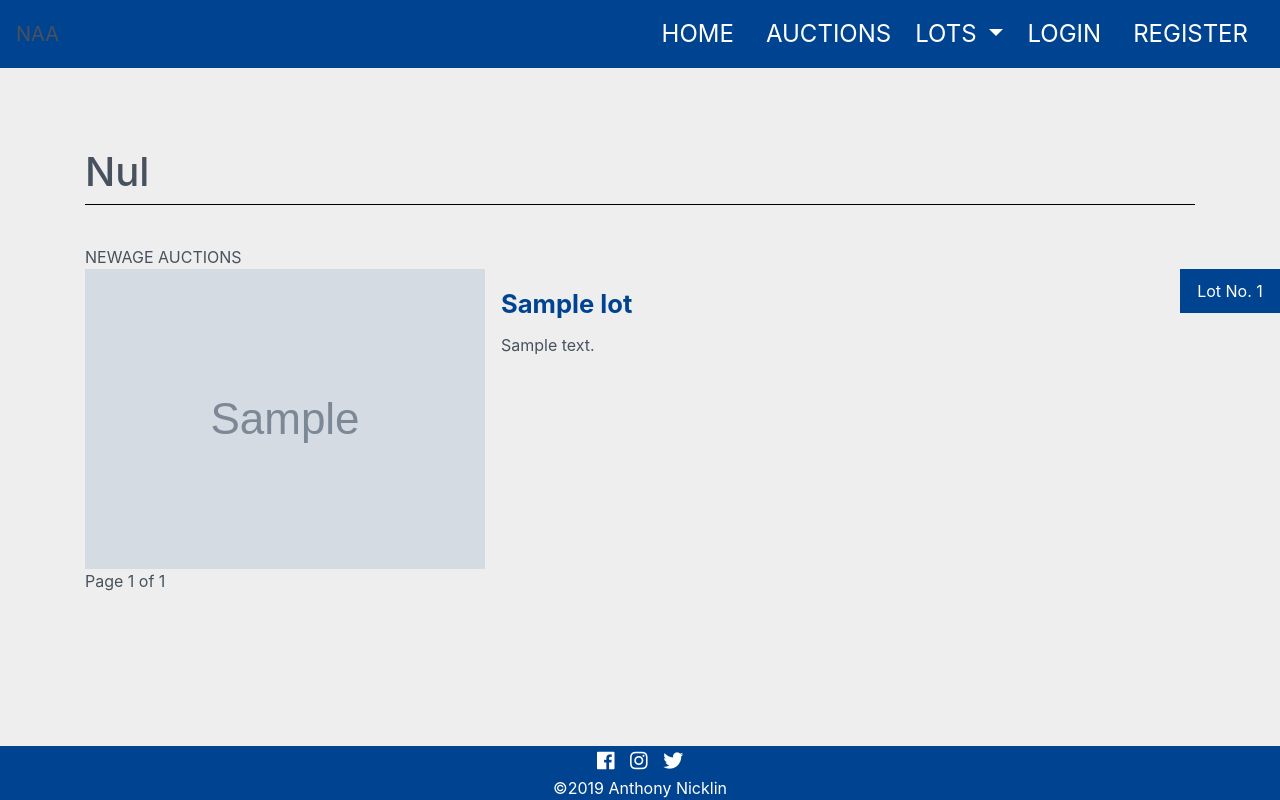
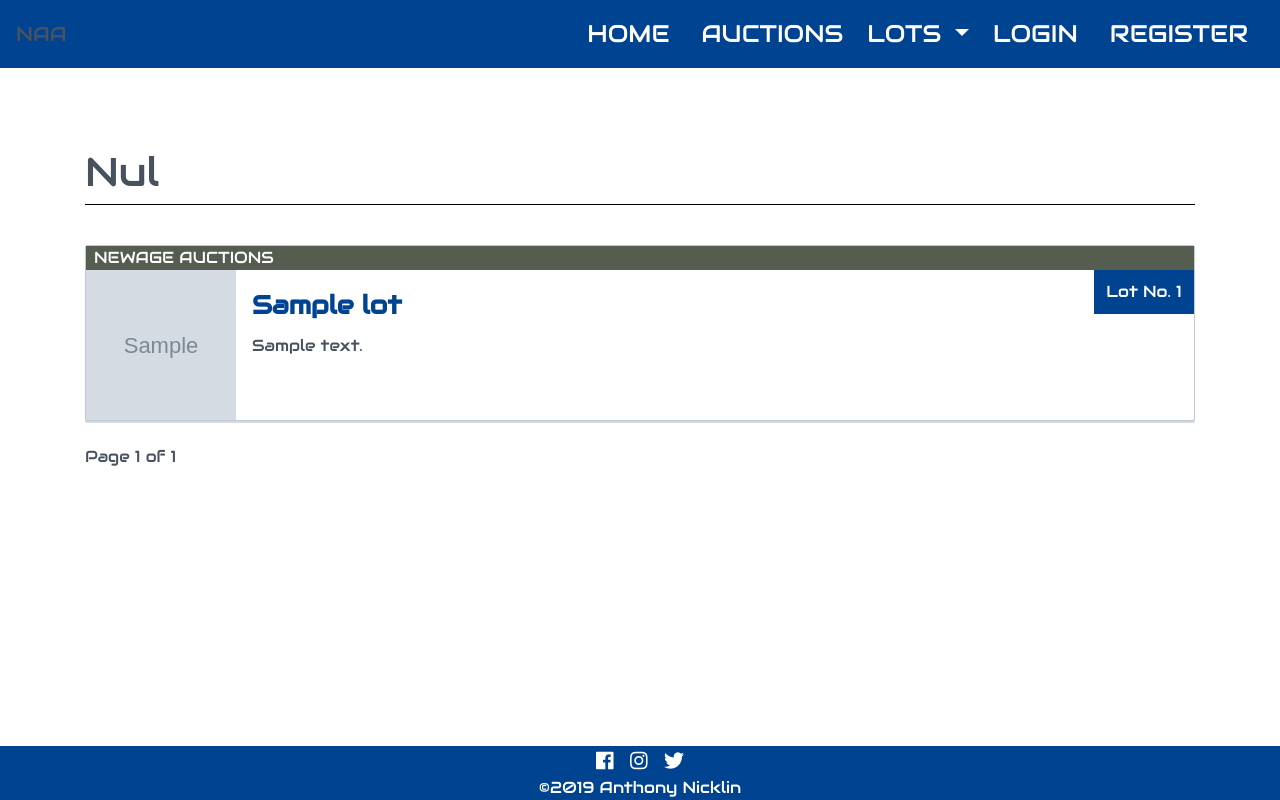
Before and after one commit to AnthonyNicklin/newage-auctions, a Django app: page /auctions/NUL in a window 1280 px wide. Run offline with Django 3.2, Linux system fonts and the light colour scheme; tables that the repository leaves empty hold one stand-in row (values such as "Sample post"); grey boxes marked "Sample" are stand-in pictures; parts of the project's set-up code (start-up, migrations or seed data) failed here and were passed over; some libraries are stand-ins or nearby versions.

Commit message:
Styling added

```diff
--- a/static/css/custom.css
+++ b/static/css/custom.css
@@ -9,8 +9,9 @@ body {
     display: flex;
     flex-direction: column;
     min-height: 100vh;
-    background-color: #eeeeee;
+    background-color: #ffffff;
     width: 100%;
+    font-family: 'Audiowide', cursive;
      }
 
  main {
@@ -28,6 +29,9 @@ body {
 a {
     text-decoration: none !important;
     color: #47525E
+}
+.b-radius-10 {
+    border-radius: 10px;
 }
 /*---------------------------------------------------------------- Navbar */
 .bg-custom {
@@ -127,8 +131,8 @@ a {
     position: relative;
     margin: 0 0 20px 0;
 }
-.number {
-    position: absolute;
+.lots-number {
+    position: relative;
     right: 0px;
 }
 .lot-number {
@@ -155,16 +159,18 @@ a {
 .lot-current-bid {
     margin-top: 1rem;
 }
+.online-lots {
+    background-color: #cc773c;
+    border-color: #cc773c;
+    color: #ffffff;
+    padding-left: 0.5rem;
+}
+.data-container-lots {
+    display: inline-block;
+    width: 100%;
+}
 
-
-/*---------------------------------------------------------------- Auction */
-.auction-event-summary {
-    border: 1px solid #bbc9d7;
-    border-radius: 2px;
-    box-shadow: 0 2px 0 rgba(0,0,0,.15);
-    margin: 1rem 0 1.5rem 0;
-    background-color: #ffffff;
-}
+/*---------------------------------------------------------------- Auctions */
 .online-auctions {
     background-color: #c23b22;
     border-color: #c23b22;
@@ -172,13 +178,22 @@ a {
     padding-left: 0.5rem;
 
 }
+
+/*---------------------------------------------------------------- Summary Cards */
+.event-summary {
+    border: 1px solid #bbc9d7;
+    border-radius: 2px;
+    box-shadow: 0 2px 0 rgba(0,0,0,.15);
+    margin: 1rem 0 1.5rem 0;
+    background-color: #ffffff;
+}
 .event-summary-body {
     display: flex;
     -ms-flex-wrap: nowrap;
     -webkit-flex-wrap: nowrap;
     flex-wrap: nowrap;
 }
-.auctions-img {
+.small-img {
     height: 150px;
     width: 150px;;
 }
@@ -193,6 +208,43 @@ a {
     font-weight: bold;
     font-size: 1.6em;
     margin-bottom: 6px;
+}
+.lot-number-np {
+    background-color: #004390;
+    color: #fff;
+    float: right;
+    z-index: 50;
+    min-width: 100px;
+    text-align: center;
+}
+.card-body {
+    padding-top: 0.5rem;
+}
+
+/*---------------------------------------------------------------- Categories */
+.online-lots-mil {
+    background-color: #6d9138;
+    border-color: #6d9138;
+    color: #ffffff;
+    padding-left: 0.5rem;
+}
+.online-lots-wea {
+    background-color: #b8860b;
+    border-color: #b8860b;
+    color: #ffffff;
+    padding-left: 0.5rem;
+}
+.online-lots-rle {
+    background-color: #66548b;
+    border-color: #66548b;
+    color: #ffffff;
+    padding-left: 0.5rem;
+}
+.online-lots-cul {
+    background-color: #555d50;
+    border-color: #555d50;
+    color: #ffffff;
+    padding-left: 0.5rem;
 }
 
 /*---------------------------------------------------------------- Checkout */
```
